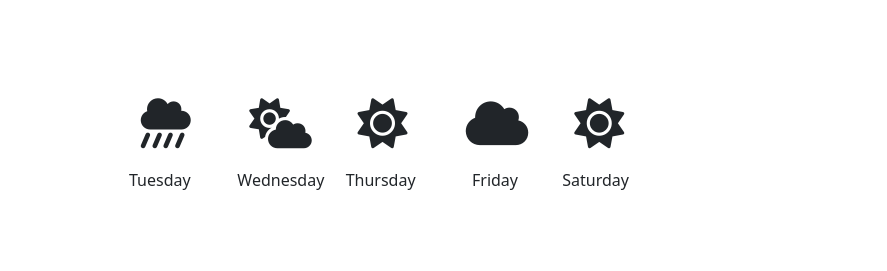
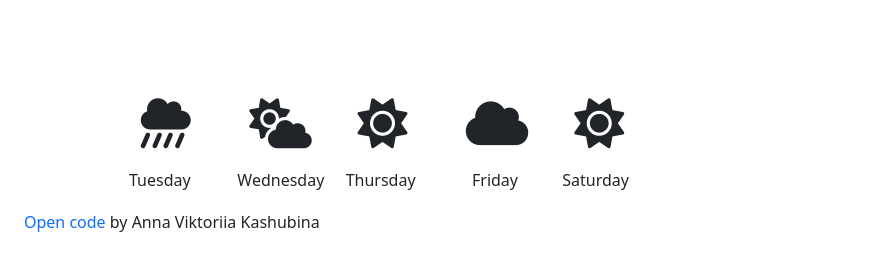
Before and after one commit to avkashubina/test-weather-app, a plain HTML site: page index.html in a window 1280 px wide. Shown: the part 295-566 px from the top of the page, without its empty margins (0-887 px from the left). Drawn offline with nearby package versions, Linux system fonts and the light colour scheme.

Commit message:
add text link on open code

```diff
--- a/index.html
+++ b/index.html
@@ -57,6 +57,7 @@
         <div class="day">Saturday</div>
       </div>
     </div>
+    <p class=linkText><a class="link" href="https://github.com/avkashubina/test-weather-app">Open code</a> by Anna Viktoriia Kashubina</p>
     <script src="src/index.js"></script>
     </div>
   </body>
--- a/src/styles.css
+++ b/src/styles.css
@@ -61,3 +61,10 @@ i {
 .container {
   min-width: 1300px;
 }
+.link {
+  text-decoration: none;
+}
+.linkText {
+  margin-top: 18px;
+  margin-left: 0px;
+}
```
